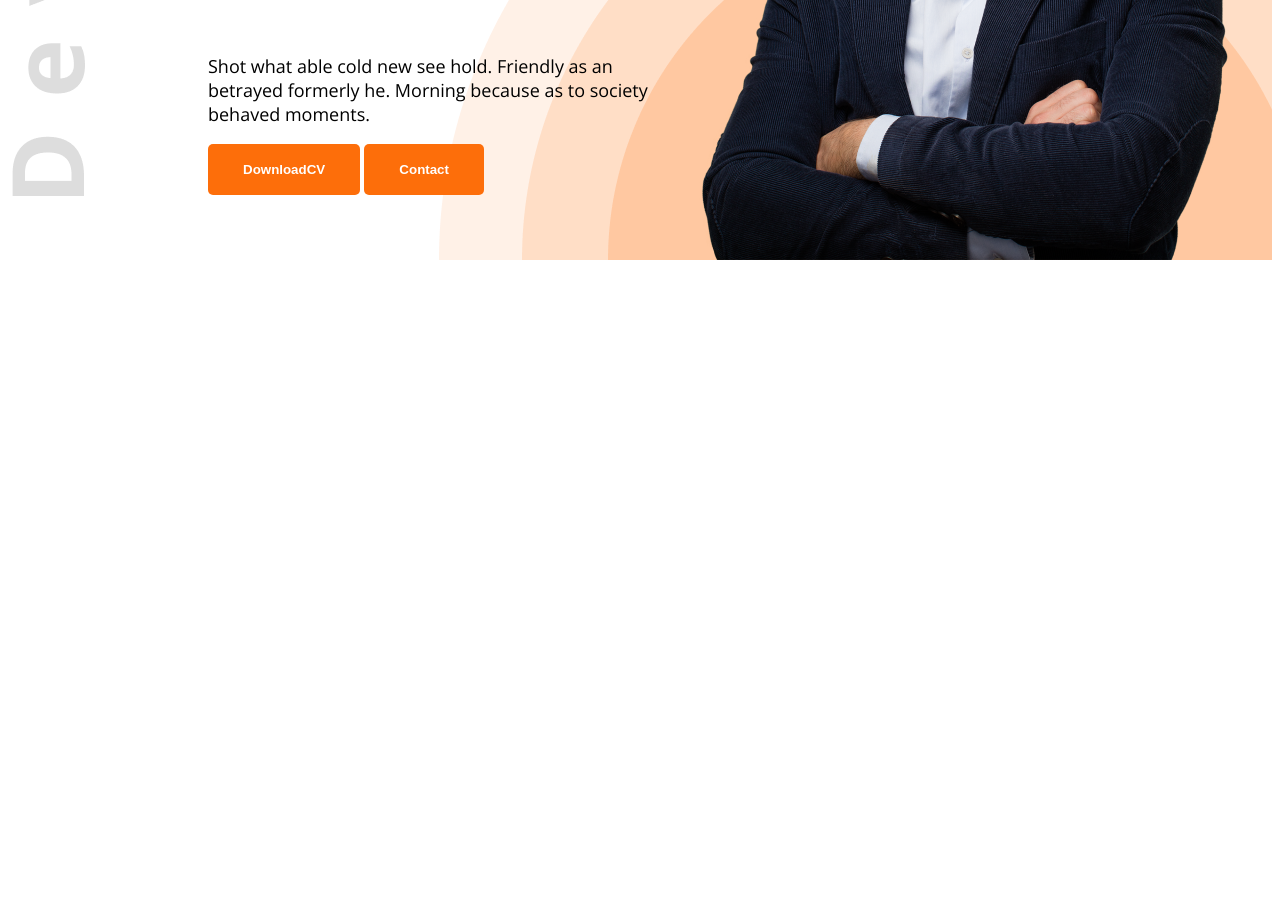
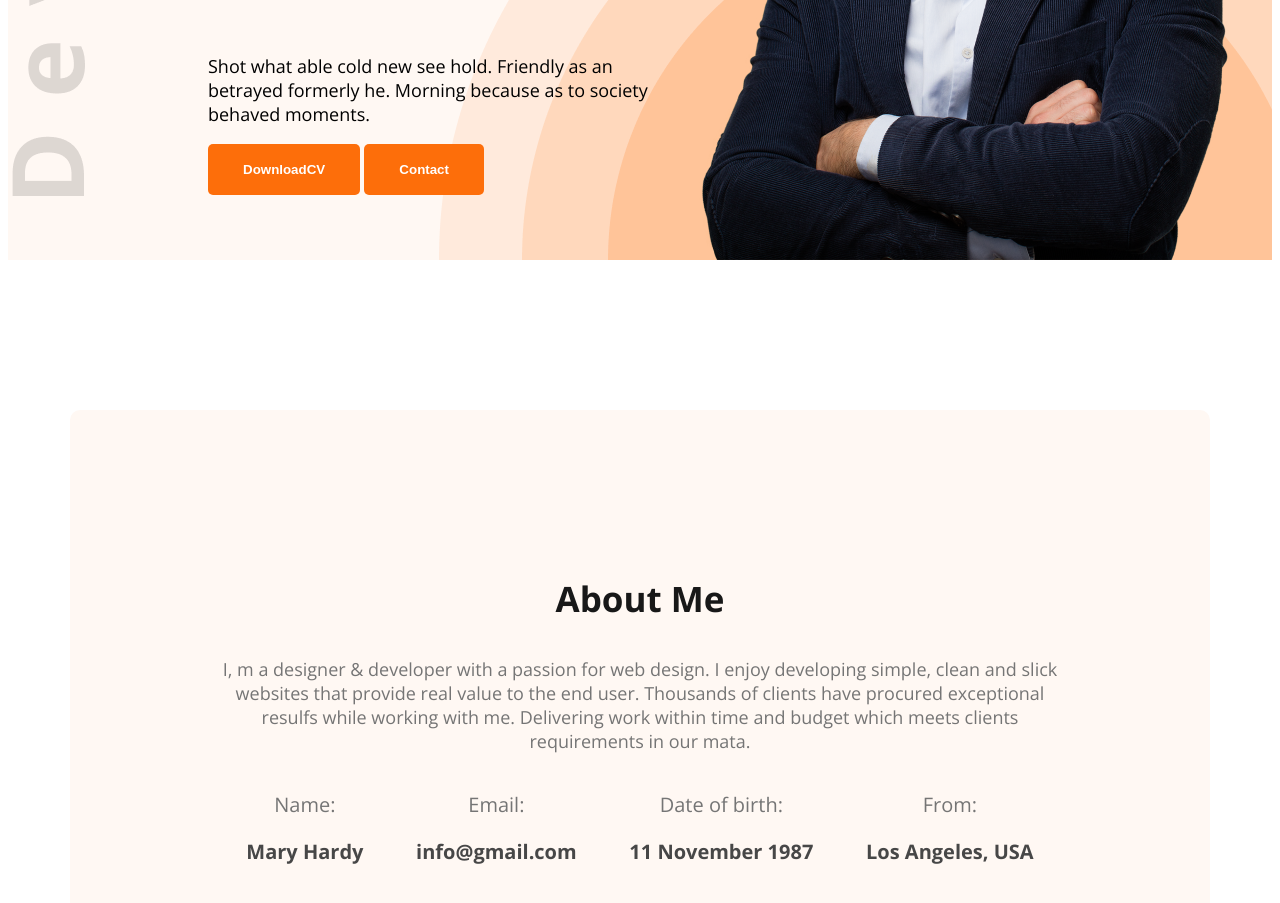
Before and after one commit to Hasnathamim/web-dev-portfolio, a plain HTML site: page index.html in a window 1280 px wide. Shown: the part 575-1478 px from the top of the page. Before the commit the page ends 843 px from the top, so only its background shows below. Drawn offline with nearby package versions, Linux system fonts and the light colour scheme.

Commit message:
added text

```diff
--- a/index.html
+++ b/index.html
@@ -12,7 +12,7 @@
 </head>
 
 <body class="open-sans-normal">
-    <header class="header">
+    <header class="header bg-color">
 
         <nav>
             <h3 class="nav-title">Ma<span class="text-primary">r</span>y</h3>
@@ -36,8 +36,33 @@
 
        </div>
     </header>
-    <main>
+    <main class="main">
+        <section class="about bg-color">
+            <h3 class="section-title">About Me</h3>
+            <p class="section-description">I, m a designer & developer with a passion for web design.
+                I enjoy developing simple, clean and slick websites that provide real value to the end user. Thousands of clients have procured exceptional resulfs while working with me.
+                Delivering work within time and budget which meets clients requirements in our mata.</p>
+                <div class="about-items">
+                    <about-item>
+                        <p class="item-title">Name:</p>
+                        <p class="item-description">Mary Hardy</p>
+                    </about-item>
+                    <about-item>
+                        <p class="item-title">Email:</p>
+                        <p class="item-description">info@gmail.com</p>
+                    </about-item>
+                    <about-item>
+                        <p class="item-title">Date of birth:</p>
+                        <p class="item-description"> 11 November 1987</p>
+                    </about-item>
+                    <about-item>
+                        <p class="item-title">From:</p>
+                        <p class="item-description">Los Angeles, USA</p>
+                    </about-item>
+                </div>
 
+
+        </section>
     </main>
     <footer>
 
--- a/style/portfolio.css
+++ b/style/portfolio.css
@@ -10,6 +10,16 @@
 }
 
 /* shared style */
+/* bg-color */
+.bg-color{
+  background-color:#FFF8F3;
+}
+/* .s-bg-color{
+  width: 1140px;
+  height: 587px;
+  background-color:#FFF8F3;
+
+} */
 .text-primary{
   color: #FD6E0A;
 }
@@ -59,25 +69,12 @@ border: none;
 /* div */
 /* banne rstyle */
 .banner-greetings{
-  /* color: var(--Dark-02, #474747);
-  font-family: "Open Sans";
-  font-size: 45px;
-  font-style: normal;
-  font-weight: 600;
-  line-height: normal; */
   font-size: 45px;
   font-weight: 600;
 }
 .banner-title{
-  /* width: 501.405px;
-  height: 123.494px;
-  flex-shrink: 0;
-  color: var(--Dark-01, #181818);
-font-family: "Open Sans"; */
 font-size: 85px;
-/* font-style: normal; */
 font-weight: 700;
-/* line-height: normal; */
 }
 .banner-description{
   font-size: 18px;
@@ -92,3 +89,39 @@ font-weight: 700;
   max-width: 580px;
 
 }
+/* main style*/
+.main{
+  max-width: 1140px;
+  margin: 0 auto;
+}
+/* about style */
+.about{
+  border-radius: 10px;
+  padding: 130px 150px;
+  text-align: center;
+  margin-top: 150px;
+}
+.section-title{
+font-size: 35px;
+font-weight: bold;
+color: #181818;
+}
+.section-description{
+  font-size: 18px;
+  color: #757575;
+}
+/* about-items */
+.about-items{
+  display: flex;
+  justify-content: space-around;
+}
+.item-title{
+  font-size: 20px;
+  color: #757575;
+  /* font-weight: 400; */
+}
+.item-description{
+  font-size: 20px;
+  color: #474747;
+  font-weight: bold;
+}
```
